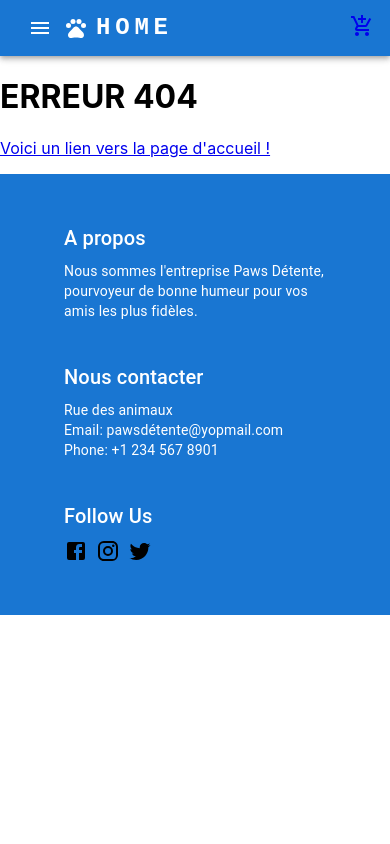
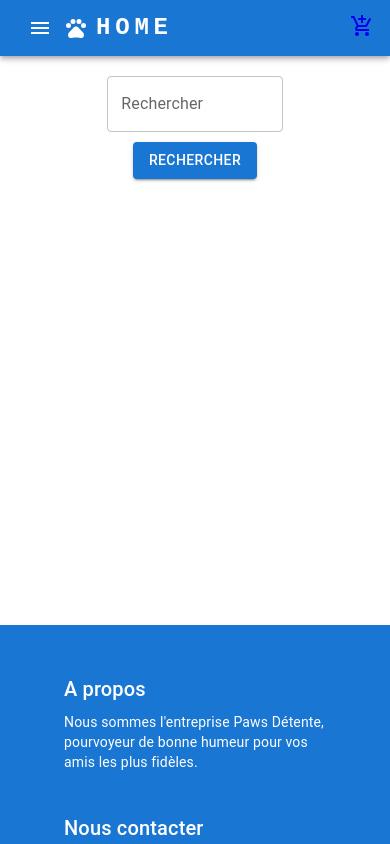
Before and after one commit to LionelDiot/PawsDetente, a React (Create React App) app: page /rechercher in a window 390 px wide. Before the commit this address led to /404. Shown: the top 844 px of the page. Built offline with nearby package versions, Linux system fonts and the light colour scheme.

Commit message:
navbar trad index responsiv search responsiv

```diff
--- a/src/App.js
+++ b/src/App.js
@@ -29,7 +29,7 @@ function App() {
         <Routes>
           <Route path="/" element={<Home />} />
           <Route
-            path="/myprofile"
+            path="/profil"
             element={
               <LoggedInRoute>
                 <MyProfile />
@@ -37,7 +37,7 @@ function App() {
             }
           />
           <Route
-            path="/cart"
+            path="/panier"
             element={
               <LoggedInRoute>
                 <Cart />
@@ -54,7 +54,7 @@ function App() {
           /> */}
 
           <Route
-            path="/register"
+            path="/s'enregistrer"
             element={
               <LoggedOutRoute>
                 <Register />
@@ -69,8 +69,8 @@ function App() {
               </LoggedOutRoute>
             }
           />
-          <Route path="/cart" element={<Cart />} />
-          <Route path="/items" element={<Items />} />
+          <Route path="/panier" element={<Cart />} />
+          <Route path="/articles" element={<Items />} />
           <Route path="/item/:itemSlug" element={<ShowItem />} />
           <Route
             path="/reset_password/:tokenSlug"
@@ -80,7 +80,7 @@ function App() {
           <Route path="/payment-failed" element={<FailPayment />} />
           <Route path="/404" element={<PageNotFound />} />
           <Route path="*" element={<Navigate to="/404" />} />
-          <Route path="/search" element={<Search />} />
+          <Route path="/rechercher" element={<Search />} />
         </Routes>
       </main>
       <Footer />
--- a/src/Components/Home/Home.jsx
+++ b/src/Components/Home/Home.jsx
@@ -78,13 +78,13 @@ export default function Home() {
               flexDirection: "column",
               justifyContent: "center",
               alignItems: "center",
-              zIndex: 1,
+              zIndex: 1, // seems to be working as a layer !!!
               backgroundColor: "rgba(255, 255, 255, 0.2)",
               width: "600px",
               height: "400px",
               padding: "24px",
               boxShadow: "0 0 10px rgba(0, 0, 0, 0.2)",
-              borderRadius: "10%",
+              borderRadius: "10px 85px",
               display: "none", // Hide the box by default
               "@media (min-width: 600px)": {
                 display: "flex", // Show the box when screen size is 600px or larger
--- a/src/Components/Navbar/Navbar.jsx
+++ b/src/Components/Navbar/Navbar.jsx
@@ -23,8 +23,8 @@ import { currentUserAtom } from "../../Atoms/currentuser";
 import { UserIdAtom } from "../../Atoms/userid";
 import { loggedInAtom } from "../../Atoms/loggedin";
 
-const pagesloggedin = ["Items", "MyProfile", "Cart"];
-const pagesloggedout = ["Items", "Register", "Login"];
+const pagesloggedin = ["articles", "profil", "panier"];
+const pagesloggedout = ["articles", "s'enregistrer", "login"];
 
 function Navbar() {
   const [anchorElNav, setAnchorElNav] = React.useState(null);
@@ -132,11 +132,11 @@ function Navbar() {
             ))}
             <MenuItem>
               <Link
-                to="/search"
+                to="/rechercher"
                 style={{ textDecoration: "none", color: "inherit" }}
                 onClick={handleCloseNavMenu}
               >
-                <Typography textAlign="center">Search</Typography>
+                <Typography textAlign="center">Rechercher</Typography>
               </Link>
             </MenuItem>
           </Menu>
@@ -145,8 +145,8 @@ function Navbar() {
           <Typography
             variant="h5"
             noWrap
-            component="a"
-            href=""
+            component={Link} // Ajouter cette ligne
+            to="/"
             sx={{
               mr: 2,
               display: { xs: "flex", md: "none" },
@@ -182,12 +182,12 @@ function Navbar() {
             <IconButton
               sx={{ my: 2, color: "white", display: "block" }}
               component={Link}
-              to="/search"
+              to="/rechercher"
             >
               <SearchIcon />
             </IconButton>
           </Box>
-          <Link sx={{ my: 2, color: "white", display: "block" }} to="/cart">
+          <Link sx={{ my: 2, color: "white", display: "block" }} to="/panier">
             <AddShoppingCartIcon />
           </Link>
           {loggedIn && (
--- a/src/Components/Search/Search.jsx
+++ b/src/Components/Search/Search.jsx
@@ -1,4 +1,4 @@
-import React, { useState } from "react";
+import React, { useState, useEffect } from "react";
 import {
   Container,
   Grid,
@@ -9,11 +9,16 @@ import {
   CardActions,
   Button,
   TextField,
+  useMediaQuery,
+  useTheme,
 } from "@mui/material";
 
 function Search() {
   const [searchQuery, setSearchQuery] = useState("");
   const [searchResults, setSearchResults] = useState([]);
+  const [isSearchPerformed, setIsSearchPerformed] = useState(false); // Nouvel état pour gérer si la recherche a été effectuée
+  const theme = useTheme();
+  const isScreenSmall = useMediaQuery(theme.breakpoints.down("sm"));
 
   const handleSearch = async () => {
     try {
@@ -32,9 +37,15 @@ function Search() {
       });
 
       setSearchResults(filteredResults);
+      setIsSearchPerformed(true); // Met à jour l'état pour indiquer que la recherche a été effectuée
     } catch (error) {
       console.error("Erreur lors de la recherche :", error);
     }
+  };
+
+  const handleClickSearch = () => {
+    handleSearch();
+    setIsSearchPerformed(true); // Met à jour l'état pour indiquer que la recherche a été effectuée
   };
 
   return (
@@ -46,28 +57,43 @@ function Search() {
       }}
     >
       <div
-        style={{ display: "flex", justifyContent: "center", marginTop: "20px" }}
+        style={{
+          display: "flex",
+          justifyContent: "center",
+          marginTop: "20px",
+        }}
       >
-        <div style={{ width: "45%", display: "flex", alignItems: "center" }}>
+        <div
+          style={{
+            width: "45%",
+            display: "flex",
+            alignItems: "center",
+            flexDirection: isScreenSmall ? "column" : "row",
+          }}
+        >
           <TextField
             label="Rechercher"
             variant="outlined"
             value={searchQuery}
             onChange={(e) => setSearchQuery(e.target.value)}
-            fullWidth
+            fullWidth={!isScreenSmall}
             onKeyPress={(e) => {
               if (e.key === "Enter") {
-                handleSearch();
+                handleClickSearch(); // Utilise handleClickSearch au lieu de handleSearch ici
               }
             }}
-            style={{ marginRight: "10px" }}
+            style={{
+              marginRight: isScreenSmall ? "0" : "10px",
+              marginBottom: isScreenSmall ? "10px" : "0",
+            }}
           />
-          <Button onClick={handleSearch} variant="contained">
+          <Button onClick={handleClickSearch} variant="contained">
             Rechercher
           </Button>
         </div>
       </div>
 
+      {isSearchPerformed && ( // Affiche les résultats uniquement si la recherche a été effectuée
         <Container sx={{ py: 8, flexGrow: 1 }} maxWidth="md">
           <Grid container spacing={4}>
             {searchResults.map((item) => (
@@ -104,6 +130,7 @@ function Search() {
             ))}
           </Grid>
         </Container>
+      )}
     </div>
   );
 }
--- a/src/Components/Style/Jumbotron.jsx
+++ b/src/Components/Style/Jumbotron.jsx
@@ -35,7 +35,7 @@ const CarouselPictures = () => {
     return (
         <Carousel
             data={data}
-            time={2300}
+            time={4600}
             width="100vw"
             height="95vh"
             captionStyle={captionStyle}
--- a/src/Components/Users/login.jsx
+++ b/src/Components/Users/login.jsx
@@ -75,7 +75,7 @@ export default function SignIn() {
                         <LockOutlinedIcon />
                     </Avatar>
                     <Typography component="h1" variant="h5">
-                        Sign in
+                        Login
                     </Typography>
                     <Box
                         component="form"
--- a/src/Components/Users/register.jsx
+++ b/src/Components/Users/register.jsx
@@ -85,7 +85,7 @@ export default function SignUp() {
               <LockOutlinedIcon />
             </Avatar>
             <Typography component="h1" variant="h5">
-                        Sign up
+              S'enregistrer
             </Typography>
             <Box
               component="form"
@@ -126,7 +126,6 @@ export default function SignUp() {
                     autoComplete="new-password"
                   />
                 </Grid>
-
               </Grid>
               <Button
                 type="submit"
```
Lines whose indentation alone changed are shown as unchanged.
